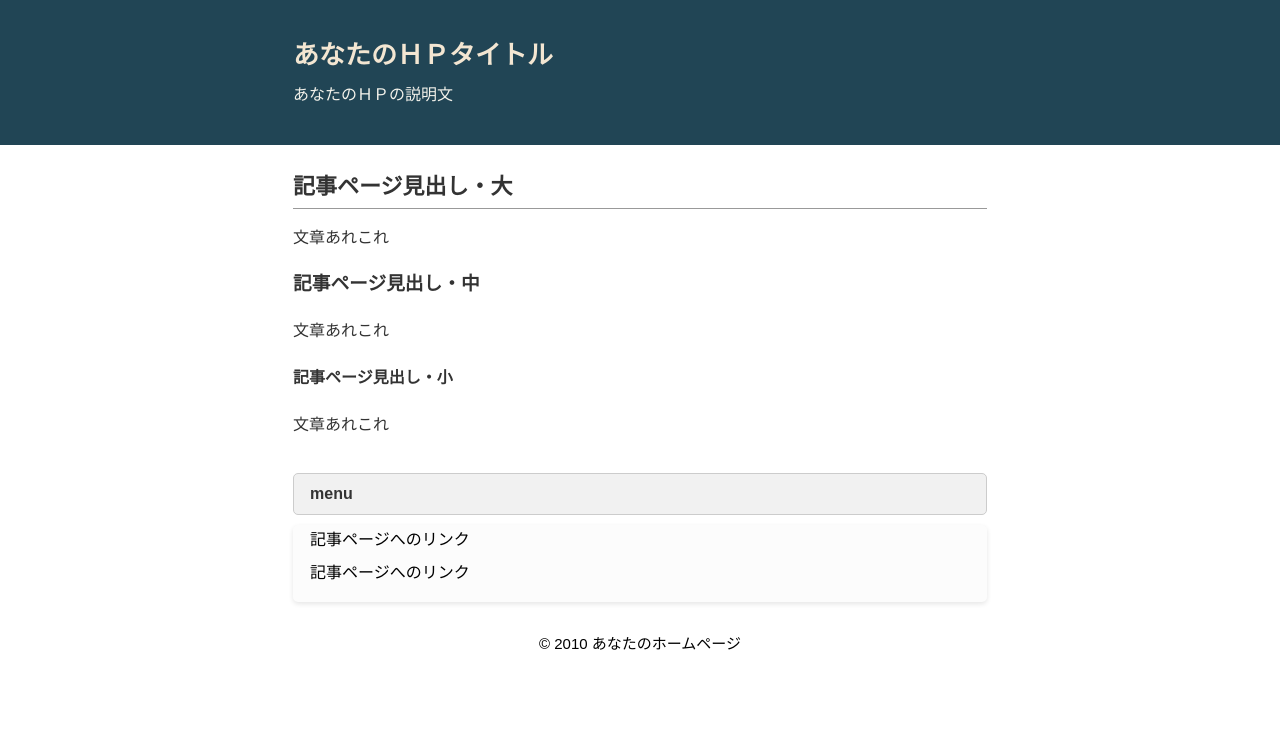
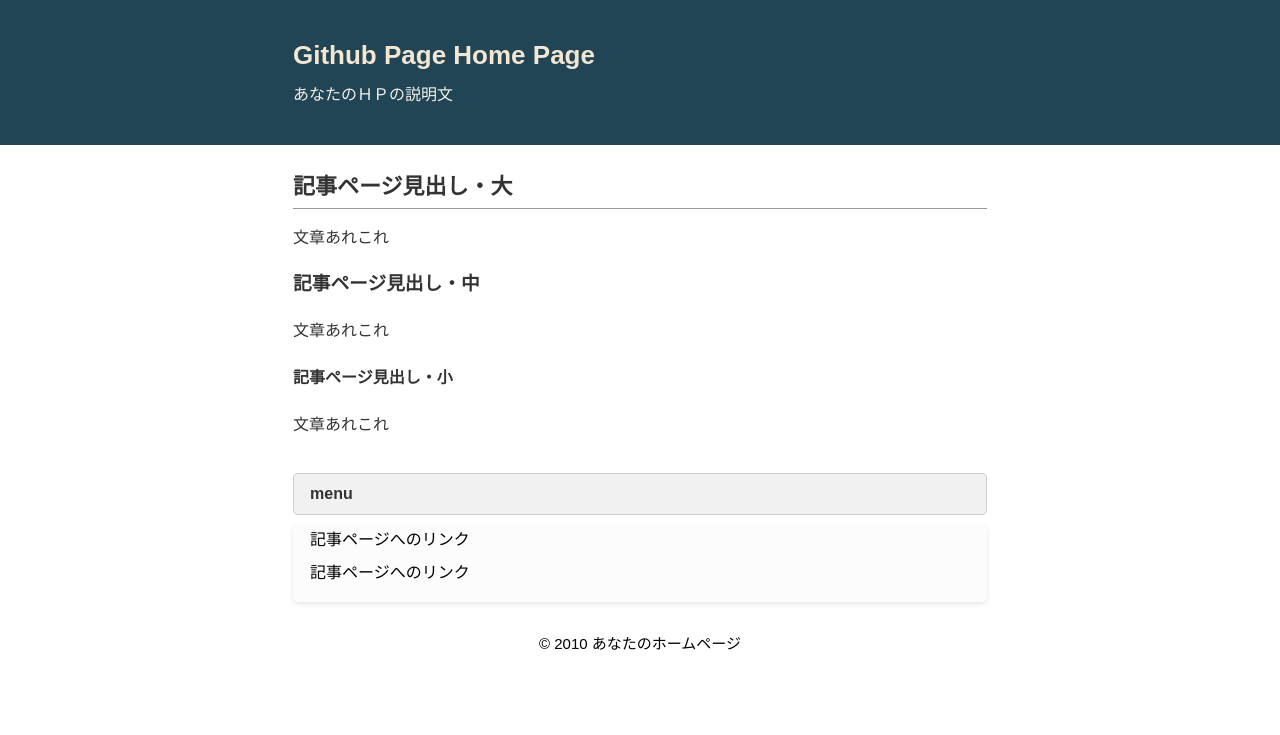
Before and after one commit to git-okada/git-okada.github.io, a plain HTML site: page index.html in a window 1280 px wide. Drawn offline with Linux system fonts and the light colour scheme.

Commit message:
Update header title in index.html

```diff
--- a/index.html
+++ b/index.html
@@ -10,7 +10,7 @@
 </head>
 <body>
 <div id="outer">
-<header><div id="header-container"><div id="head-inner"><h1>あなたのＨＰタイトル</h1>
+<header><div id="header-container"><div id="head-inner"><h1>Github Page Home Page</h1>
 <p class="description">あなたのＨＰの説明文</p></div></div>
 </header>
 <div id="content-wrapper">
```
